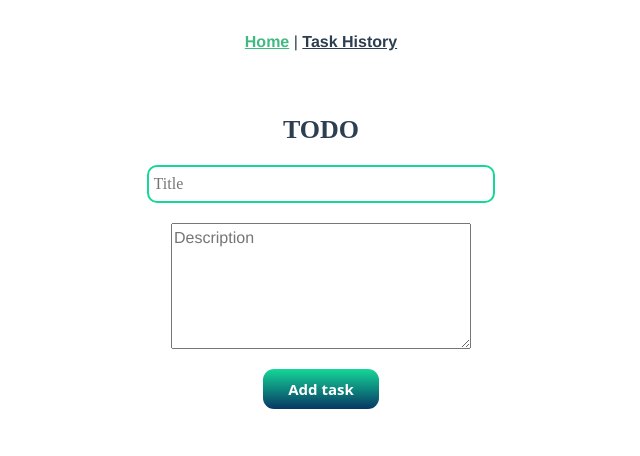
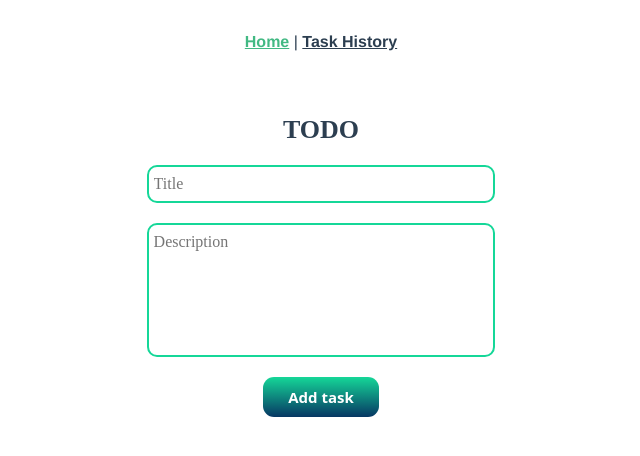
Before and after one commit to Sigma-vue-internship/vue-internship, a Vue app: page / in a window 1280 px wide. Shown: the top 456 px of the page, without its empty margins (319-959 px from the left). Built offline with nearby package versions, Linux system fonts and the light colour scheme.

Commit message:
REFACTOR create global component: form-textarea

```diff
--- a/src/components/TodoEditForm.vue
+++ b/src/components/TodoEditForm.vue
@@ -3,14 +3,13 @@
     <div class="form__container">
       <form-input placeholder="Title" v-model="editFormData.label" />
       <p class="form_error" v-if="error.title">{{ error.title }}</p>
-      <textarea
-        class="form__input"
+      <form-textarea
         v-model="editFormData.description"
         maxlength="150"
         cols="30"
         rows="5"
         placeholder="Description"
-      ></textarea>
+      ></form-textarea>
       <p class="form_error" v-if="error.description">
         {{ error.description }}
       </p>
--- a/src/components/TodoForm.vue
+++ b/src/components/TodoForm.vue
@@ -3,14 +3,13 @@
     <div class="form__container">
       <form-input placeholder="Title" v-model="formData.label" />
       <p class="form_error" v-if="error.title">{{ error.title }}</p>
-      <textarea
-        class="form__input"
+      <form-textarea
         v-model="formData.description"
         maxlength="150"
         cols="30"
         rows="5"
         placeholder="Description"
-      ></textarea>
+      ></form-textarea>
       <p class="form_error" v-if="error.description">
         {{ error.description }}
       </p>
--- /dev/null
+++ b/src/components/UI/FormTextarea.vue
@@ -0,0 +1,31 @@
+<template>
+  <textarea
+    class="form__input"
+    :value="value"
+    @input="$emit('input', $event.target.value)"
+  />
+</template>
+
+<script>
+export default {
+  props: {
+    value: [String, Number],
+  },
+  name: "form-textarea",
+};
+</script>
+
+<style lang="scss" scoped>
+.form__input {
+  all: unset;
+  font-family: cursive;
+  border: 2px solid #15d798;
+  text-align: left;
+  padding: 5px;
+  border-radius: 10px;
+  width: 50%;
+  &:focus {
+    border: 2px dashed #15d798;
+  }
+}
+</style>
--- a/src/components/UI/index.js
+++ b/src/components/UI/index.js
@@ -1,3 +1,4 @@
 import ActionButton from "./ActionButton";
 import FormInput from "./FormInput";
-export default [ActionButton, FormInput];
+import FormTextarea from "./FormTextarea";
+export default [ActionButton, FormInput, FormTextarea];
```
